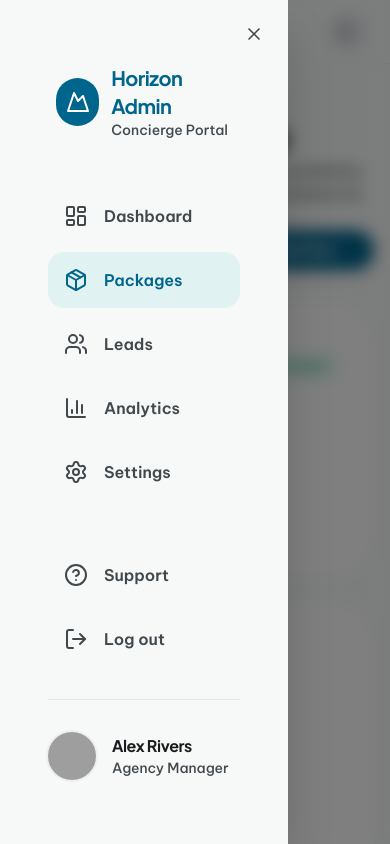
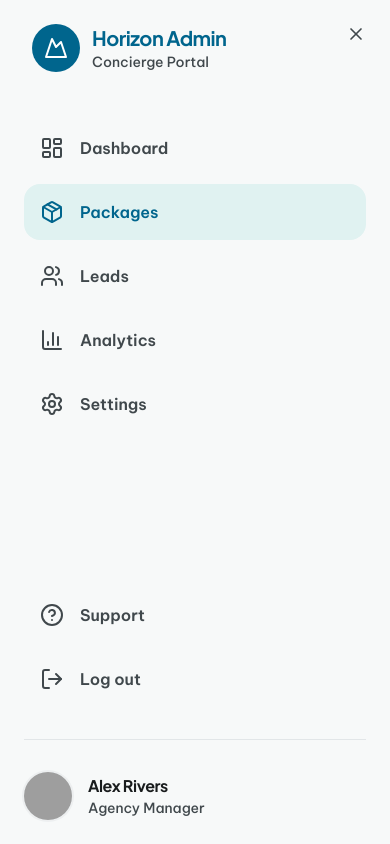
Before and after one commit to Sourav1018/TM-FE, a Next.js app: page /admin/packages in a window 390 px wide. Both pictures are taken after a click on the button "Toggle navigation menu". Shown: the top 844 px of the page. Built offline with nearby package versions, Linux system fonts and the light colour scheme; grey boxes are pictures that could not be loaded.

Commit message:
refactor: update admin dashboard layout responsiveness and mobile navigation positioning

```diff
--- a/app/(admin)/admin/packages/page.tsx
+++ b/app/(admin)/admin/packages/page.tsx
@@ -46,7 +46,7 @@ export default function PackagesPage() {
             </div>
           </div>
 
-          <div className="grid grid-cols-1 gap-6 md:grid-cols-3">
+          <div className="grid grid-cols-1 gap-6 md:grid-cols-2 lg:grid-cols-3">
             <KPICard
               title="ACTIVE PACKAGES"
               value="24"
--- a/components/sections/admin/mobile-nav.tsx
+++ b/components/sections/admin/mobile-nav.tsx
@@ -26,7 +26,7 @@ export function MobileNav() {
           <Menu className="h-6 w-6" />
           <span className="sr-only">Toggle navigation menu</span>
         </SheetTrigger>
-        <SheetContent side="left" className="w-72 p-0">
+        <SheetContent side="right" className="w-full p-0">
           <SidebarContent />
         </SheetContent>
       </Sheet>
--- a/components/sections/admin/sidebar-content.tsx
+++ b/components/sections/admin/sidebar-content.tsx
@@ -11,7 +11,7 @@ export function SidebarContent() {
   const pathname = usePathname()
 
   return (
-    <div className="flex h-full flex-col px-6 py-10">
+    <div className="flex h-full flex-col p-0 lg:px-6 lg:py-10">
       {/* Logo */}
       <div className="mb-12 flex items-center gap-3 px-2">
         <div className="flex h-12 w-12 items-center justify-center rounded-full bg-[#00658D]">
```
